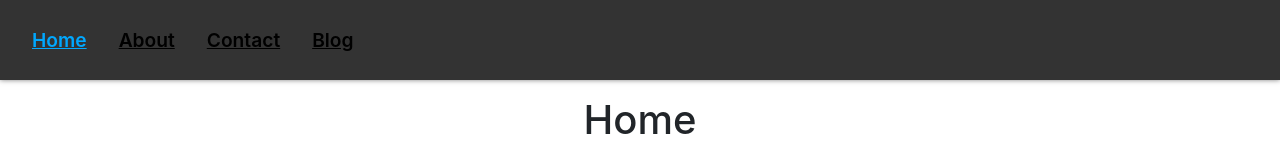
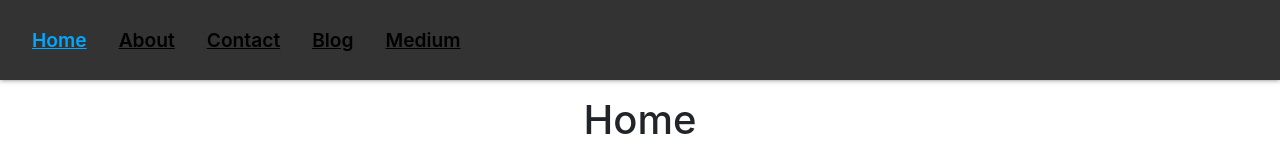
Before and after one commit to SajjadAli54/reactjs, a React (Create React App) app in the folder hello-world/: page / in a window 1280 px wide. Shown: the top 160 px of the page. Built offline with nearby package versions, Linux system fonts and the light colour scheme.

Commit message:
Reacts routing

```diff
--- a/hello-world/src/Components/routing/basic/main.jsx
+++ b/hello-world/src/Components/routing/basic/main.jsx
@@ -2,6 +2,7 @@ import React from "react";
 
 import { BrowserRouter, Routes, Route } from "react-router-dom";
 import { About, Home, Layouts, Contact, Blogs, NoPage } from "./pages";
+import Medium from "./medium";
 
 export default function Main() {
   return (
@@ -13,6 +14,7 @@ export default function Main() {
           <Route path="contact" element={<Contact />} />
           <Route path="blog" element={<Blogs />} />
           <Route path="*" element={<NoPage />} />
+          <Route path="medium" element={<Medium />} />
         </Route>
       </Routes>
     </BrowserRouter>
--- /dev/null
+++ b/hello-world/src/Components/routing/basic/medium.jsx
@@ -0,0 +1,5 @@
+import React from "react";
+
+export default function Medium() {
+  return <h1>Medium</h1>;
+}
--- a/hello-world/src/Components/routing/basic/pages.jsx
+++ b/hello-world/src/Components/routing/basic/pages.jsx
@@ -24,6 +24,9 @@ function Layouts() {
           <li>
             <NavLink to="blog">Blog</NavLink>
           </li>
+          <li>
+            <NavLink to="medium">Medium</NavLink>
+          </li>
         </ul>
       </nav>
       <Outlet />
```
